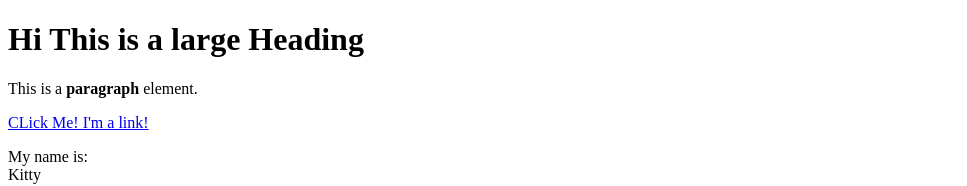
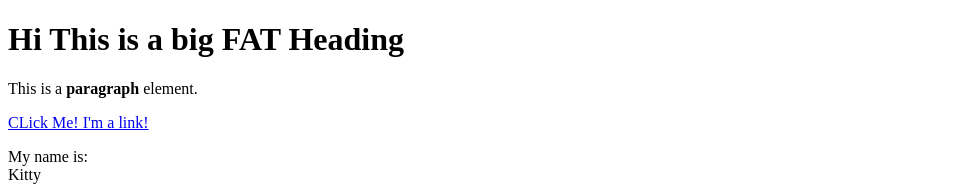
Before and after one commit to ampSTU/cartoon-hero, a plain HTML site: page test.html in a window 1280 px wide. Shown: the top 186 px of the page, without its empty margins (0-967 px from the left). Drawn offline with Linux system fonts and the light colour scheme.

Commit message:
change large to fat

```diff
--- a/test.html
+++ b/test.html
@@ -4,7 +4,7 @@
 	<title>Test Page</title>
 </head>
 <body>
-	<h1> Hi This is a large Heading</h1>
+	<h1> Hi This is a big FAT Heading</h1>
 	<p> This is a <b>paragraph</b> element.</p>
 	<a href="https://google.com" target="_blank" title="Lets go to Google">CLick Me! I'm a link!</a>
 	<p>My name is:<br>
```
